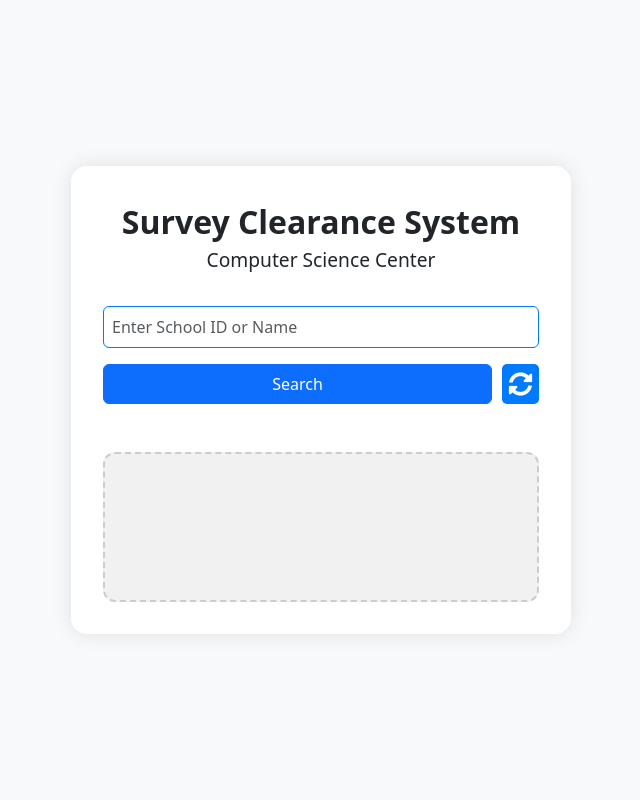
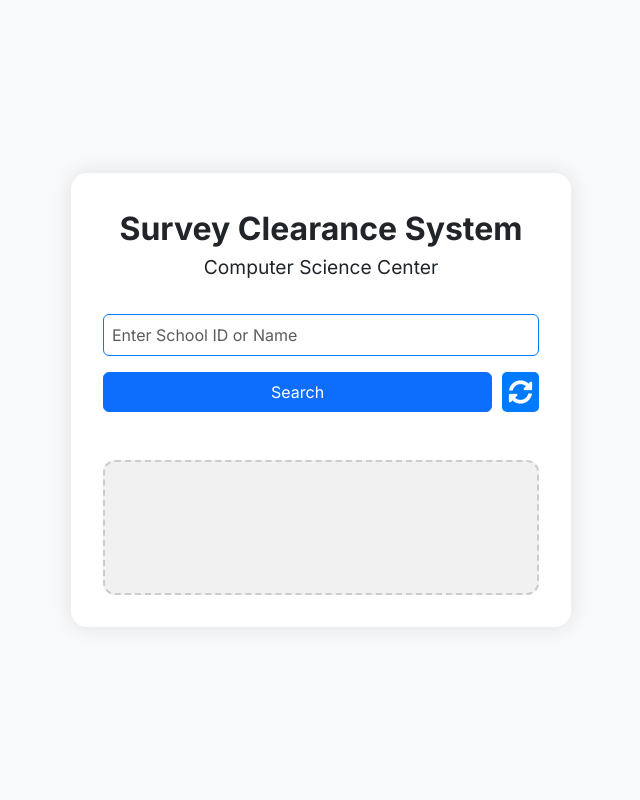
Before and after one commit to earlhsjks/evaluation-clearance, a Flask app: page / in a window 1280 px wide. Shown: the whole page, without its empty margins (319-959 px from the left). Run offline with Flask 3, Linux system fonts and the light colour scheme.

Commit message:
status box, name, status

```diff
--- a/templates/index.html
+++ b/templates/index.html
@@ -4,12 +4,21 @@
   <meta charset="UTF-8" />
   <meta name="viewport" content="width=device-width, initial-scale=1.0"/>
   <title>Survey Clearance System</title>
+
+  <!-- Bootstrap CSS -->
   <link href="https://cdn.jsdelivr.net/npm/bootstrap@5.3.0/dist/css/bootstrap.min.css" rel="stylesheet" />
+
+  <!-- Font Awesome -->
   <link href="https://cdnjs.cloudflare.com/ajax/libs/font-awesome/5.15.4/css/all.min.css" rel="stylesheet" />
+
+  <!-- Inter Font -->
+  <link href="https://fonts.googleapis.com/css2?family=Inter:wght@400;500;600;700&display=swap" rel="stylesheet" />
+
   <link rel="icon" type="image/png" href="{{ url_for('static', filename='favicon.png') }}">
 
   <style>
     body {
+      font-family: 'Inter', sans-serif;
       min-height: 100vh;
       display: flex;
       align-items: center;
@@ -39,7 +48,7 @@
     border-radius: 0.75rem;
     border: 2px dashed #ccc;
     background: #f1f1f1;
-    min-height: 150px;
+    min-height: 135px;
     display: flex;
     justify-content: center;
     align-items: center;
@@ -47,13 +56,13 @@
     }
     .result-name {
       font-size: 1.5rem;
-      font-weight: 600;
+      font-weight: bolder;
       margin-bottom: 0.5rem;
       display: block;
     }
     .result-status {
       font-family: 'Courier New', Courier, monospace;
-      font-weight: 500;
+      font-weight: bold;
       font-size: 1.5rem;
       color: #007bff;
       display: block;
```
